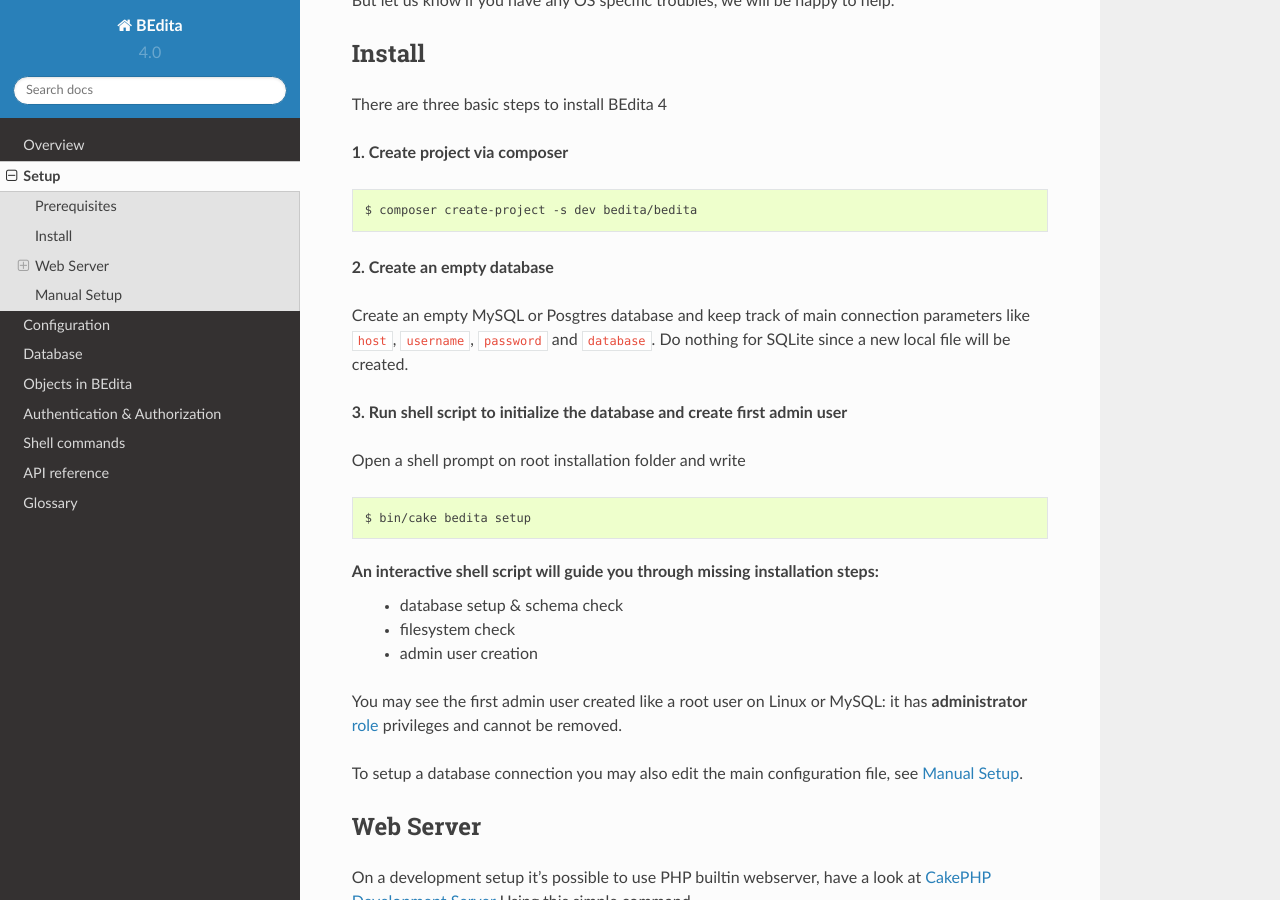
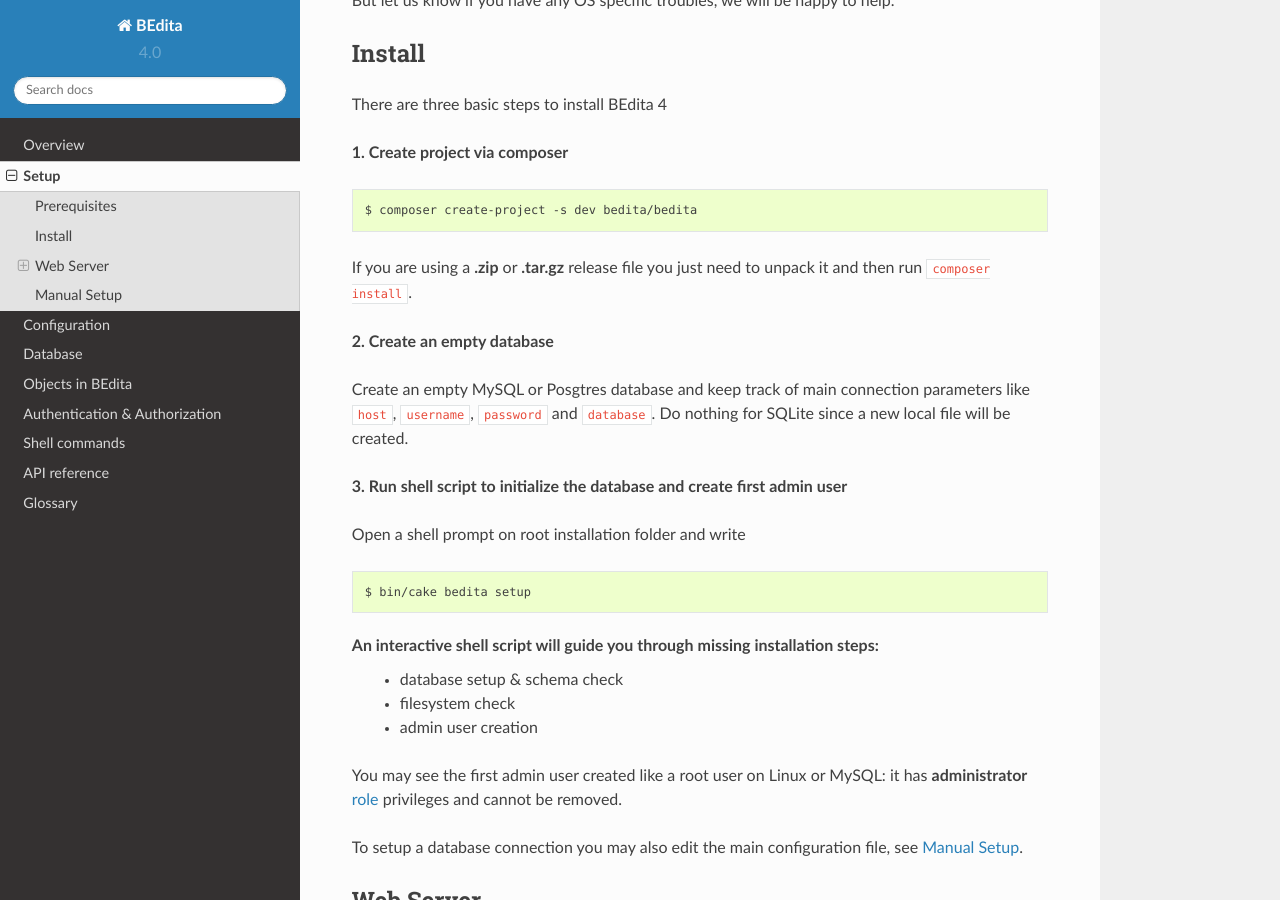
Before and after one commit to bedita/docs, a Sphinx documentation site: the page built from source/setup.rst, in a window 1280 px wide and 900 px high, scrolled down 539 px. Built offline with Sphinx 7.4.7 and the Read the Docs theme 2.0.0, drawn with Linux system fonts in a browser that asks for light colours.

Commit message:
[minor] chore: setup instructions for zip/tar.gz

```diff
--- a/source/setup.rst
+++ b/source/setup.rst
@@ -32,6 +32,8 @@
 .. code-block:: bash
 
   $ composer create-project -s dev bedita/bedita
+
+If you are using a **.zip** or **.tar.gz** release file you just need to unpack it and then run ``composer install``.
 
 **2. Create an empty database**
 
```
